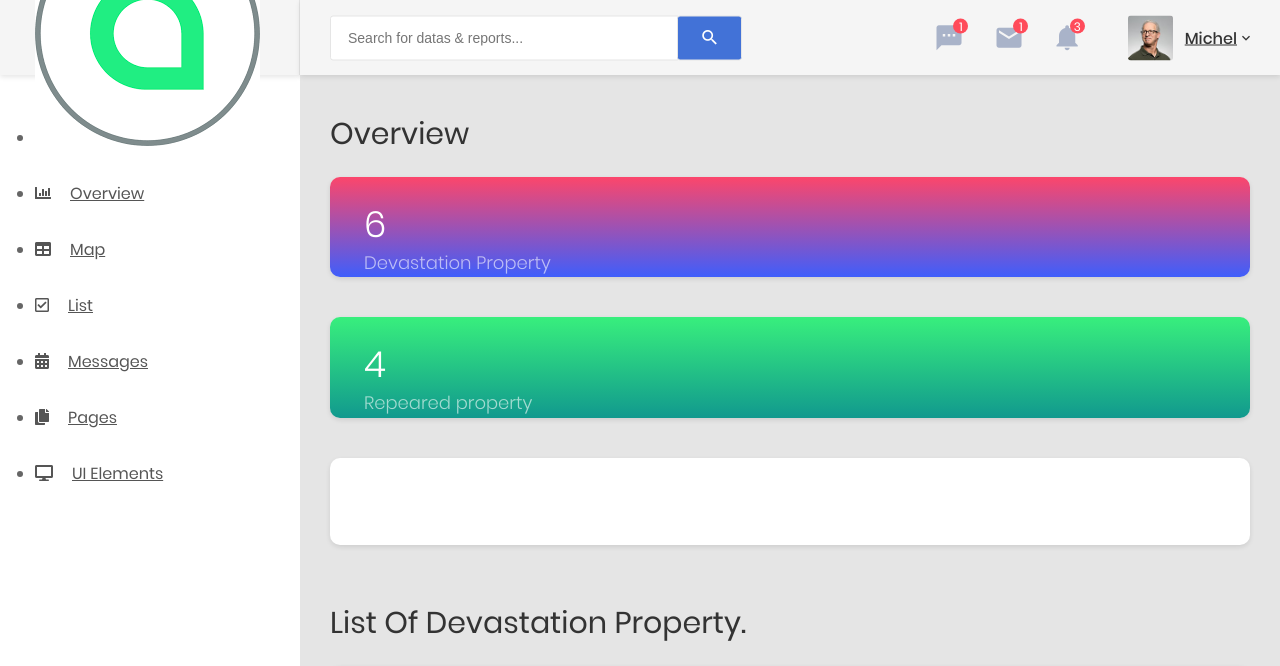
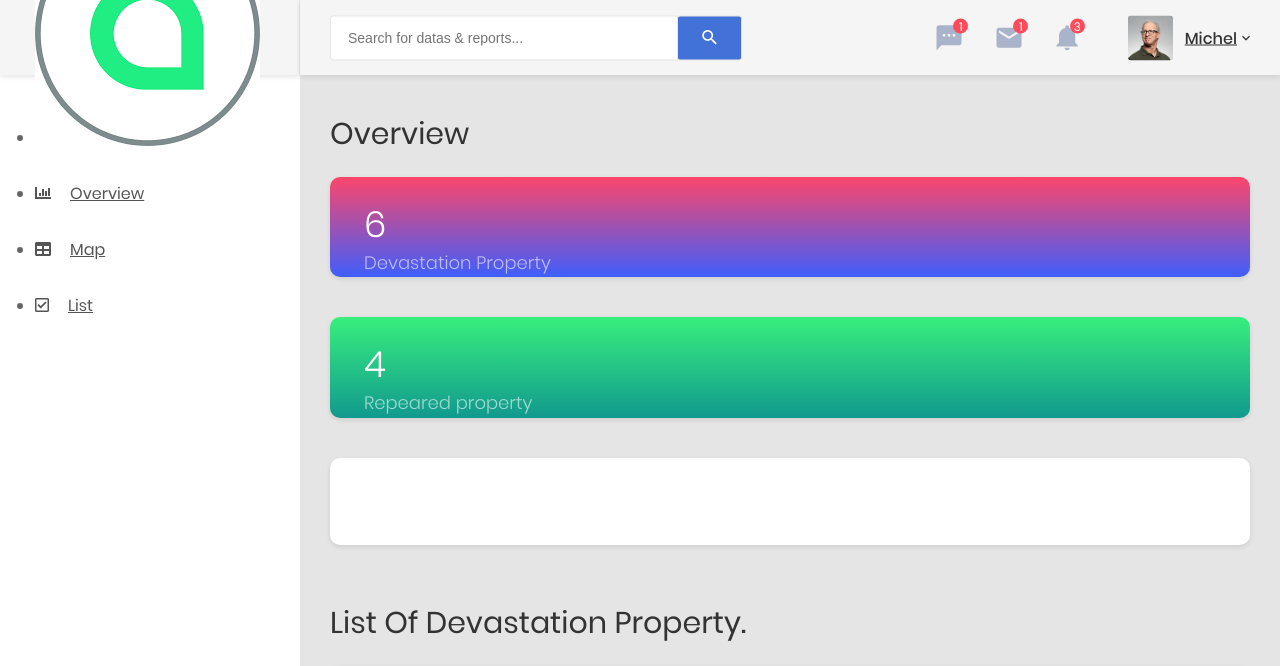
Before and after one commit to Angemichel12/geolocation_app, a Django app: page /show/ in a window 1280 px wide. Shown: the top 666 px of the page. Run offline with Django 4.2, Linux system fonts and the light colour scheme; a user stored in the database is signed in; data that the repository does not hold is empty; parts of the project's set-up code (start-up, migrations or seed data) failed here and were passed over; some libraries are stand-ins or nearby versions.

```diff
--- a/locations/templates/dashboard.html
+++ b/locations/templates/dashboard.html
@@ -133,72 +133,16 @@
                                 <i class="fas fa-chart-bar"></i>Overview</a>
                         </li>
                         <li>
-                            <a href="table.html">
+                            <a href="#propertymap">
                                 <i class="fas fa-table"></i>Map</a>
                         </li>
                         <li>
-                            <a href="form.html">
+                            <a href="#listOfproperty">
                                 <i class="far fa-check-square"></i>List</a>
                         </li>
-                        <li>
-                            <a href="calendar.html">
-                                <i class="fas fa-calendar-alt"></i>Messages</a>
-                        </li>
 
-                        <li class="has-sub">
-                            <a class="js-arrow" href="#">
-                                <i class="fas fa-copy"></i>Pages</a>
-                            <ul class="list-unstyled navbar__sub-list js-sub-list">
-                                <li>
-                                    <a href="login.html">Login</a>
-                                </li>
-                                <li>
-                                    <a href="register.html">Register</a>
-                                </li>
-                                <li>
-                                    <a href="forget-pass.html">Forget Password</a>
-                                </li>
-                            </ul>
-                        </li>
-                        <li class="has-sub">
-                            <a class="js-arrow" href="#">
-                                <i class="fas fa-desktop"></i>UI Elements</a>
-                            <ul class="list-unstyled navbar__sub-list js-sub-list">
-                                <li>
-                                    <a href="button.html">Button</a>
-                                </li>
-                                <li>
-                                    <a href="badge.html">Badges</a>
-                                </li>
-                                <li>
-                                    <a href="tab.html">Tabs</a>
-                                </li>
-                                <li>
-                                    <a href="card.html">Cards</a>
-                                </li>
-                                <li>
-                                    <a href="alert.html">Alerts</a>
-                                </li>
-                                <li>
-                                    <a href="progress-bar.html">Progress Bars</a>
-                                </li>
-                                <li>
-                                    <a href="modal.html">Modals</a>
-                                </li>
-                                <li>
-                                    <a href="switch.html">Switchs</a>
-                                </li>
-                                <li>
-                                    <a href="grid.html">Grids</a>
-                                </li>
-                                <li>
-                                    <a href="fontawesome.html">Fontawesome Icon</a>
-                                </li>
-                                <li>
-                                    <a href="typo.html">Typography</a>
-                                </li>
-                            </ul>
-                        </li>
+
+
                     </ul>
                 </nav>
             </div>
@@ -426,7 +370,7 @@
 
                         <div class="row">
 
-                            <div class="col-lg-6">
+                            <div class="col-lg-6" id="propertymap">
                                 <div class="au-card chart-percent-card">
                                     <div class="au-card-inner">
                                        {{ map1|safe }}
@@ -435,7 +379,7 @@
                             </div>
                         </div>
                         <div class="row">
-                            <div class="col-lg-9">
+                            <div class="col-lg-9" id="listOfproperty">
                                 <h2 class="title-1 m-b-25">List of Devastation Property.</h2>
                                 <div class="table-responsive table--no-card m-b-40">
                                     <table class="table table-borderless table-striped table-earning">
```
